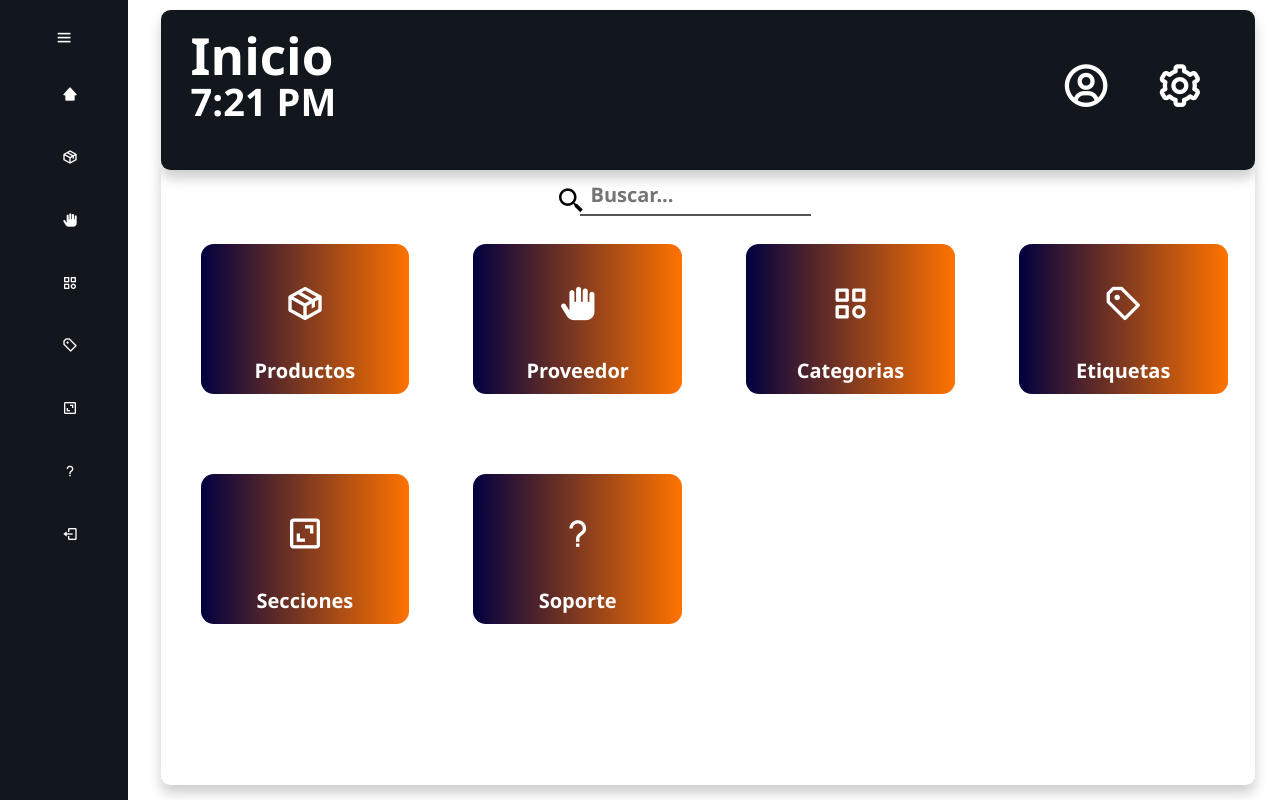
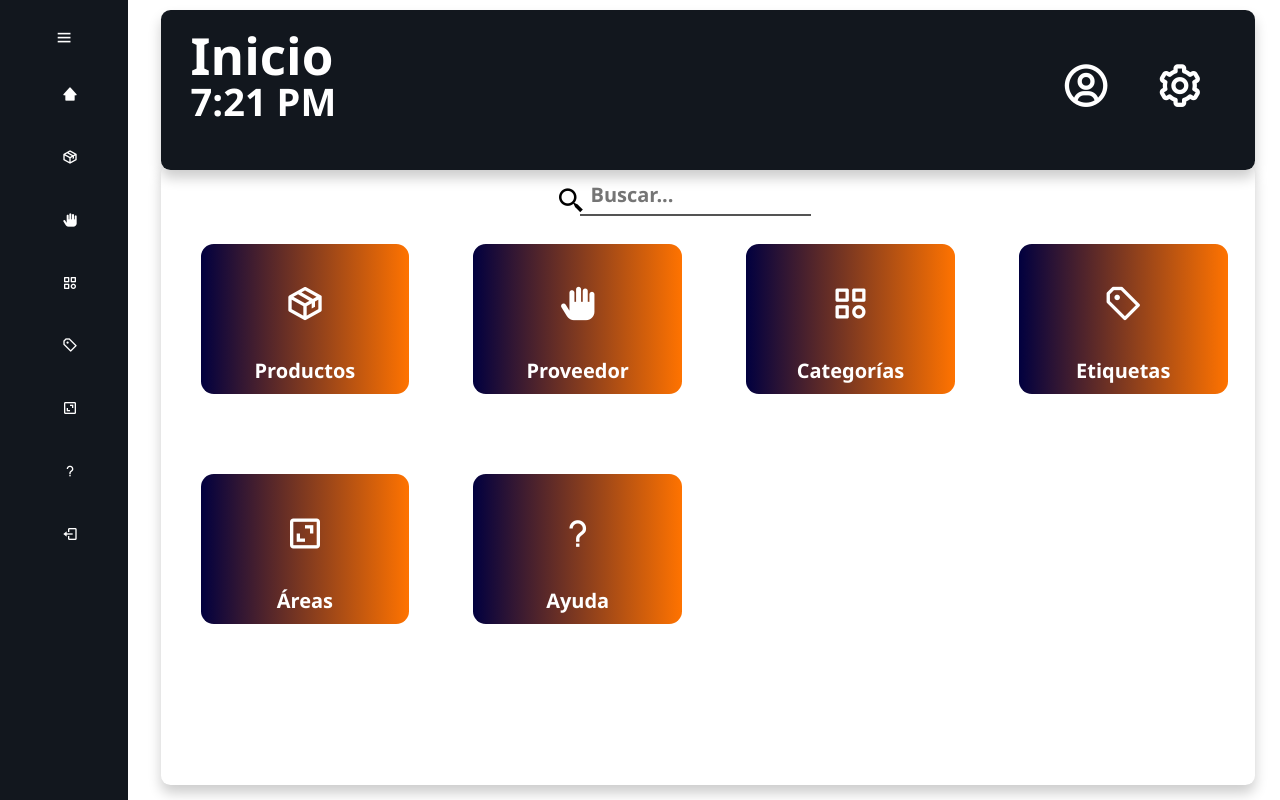
Before and after one commit to WolfkarlX/AKLAS, a PHP site: page /views/ in a window 1280 px wide. Run offline with PHP 8.4, Linux system fonts and the light colour scheme; a user stored in the database is signed in.

Commit message:
En el sidebar ahora dice "Ayuda" y en el botón de home

```diff
--- a/views/index.php
+++ b/views/index.php
@@ -54,23 +54,23 @@
             <li>
                 <a href="./categories/">
                     <i class='bx bx-category'></i>
-                    <span class="nav-item">Categorias</span>
+                    <span class="nav-item">Categorías</span>
                 </a>
-                <span class="tooltip">Categorias</span>
+                <span class="tooltip">Categorías</span>
             </li>
             <li>
                 <a href="./tags/">
                     <i class='bx bx-purchase-tag-alt'></i>
-                    <span class="nav-item">Tags</span>
+                    <span class="nav-item">Ayuda</span>
                 </a>
-                <span class="tooltip">Tags</span>
+                <span class="tooltip">Ayuda</span>
             </li>
             <li>
                 <a href="./areas/">
                     <i class='bx bx-area'></i>
-                    <span class="nav-item">Areas</span>
+                    <span class="nav-item">Áreas</span>
                 </a>
-                <span class="tooltip">Areas</span>
+                <span class="tooltip">Áreas</span>
             </li>
             <li>
                 <a href="#">
@@ -118,7 +118,7 @@
                     <div class="homebutton">
                         <a href="./categories/">
                             <i class='bx bx-category'></i>
-                            <span class="bloque-item">Categorias</span>
+                            <span class="bloque-item">Categorías</span>
                         </a>
                     </div>
                     <div class="homebutton">
@@ -130,13 +130,13 @@
                     <div class="homebutton">
                         <a href="./areas/">
                             <i class='bx bx-area'></i>
-                            <span class="bloque-item">Secciones</span>
+                            <span class="bloque-item">Áreas</span>
                         </a>
                     </div>
                     <div class="homebutton">
                         <a href="./faqs/">
                             <i class='bx bx-question-mark'></i>
-                            <span class="bloque-item">Soporte</span>
+                            <span class="bloque-item">Ayuda</span>
                         </a>
                     </div>
             </div>
```
